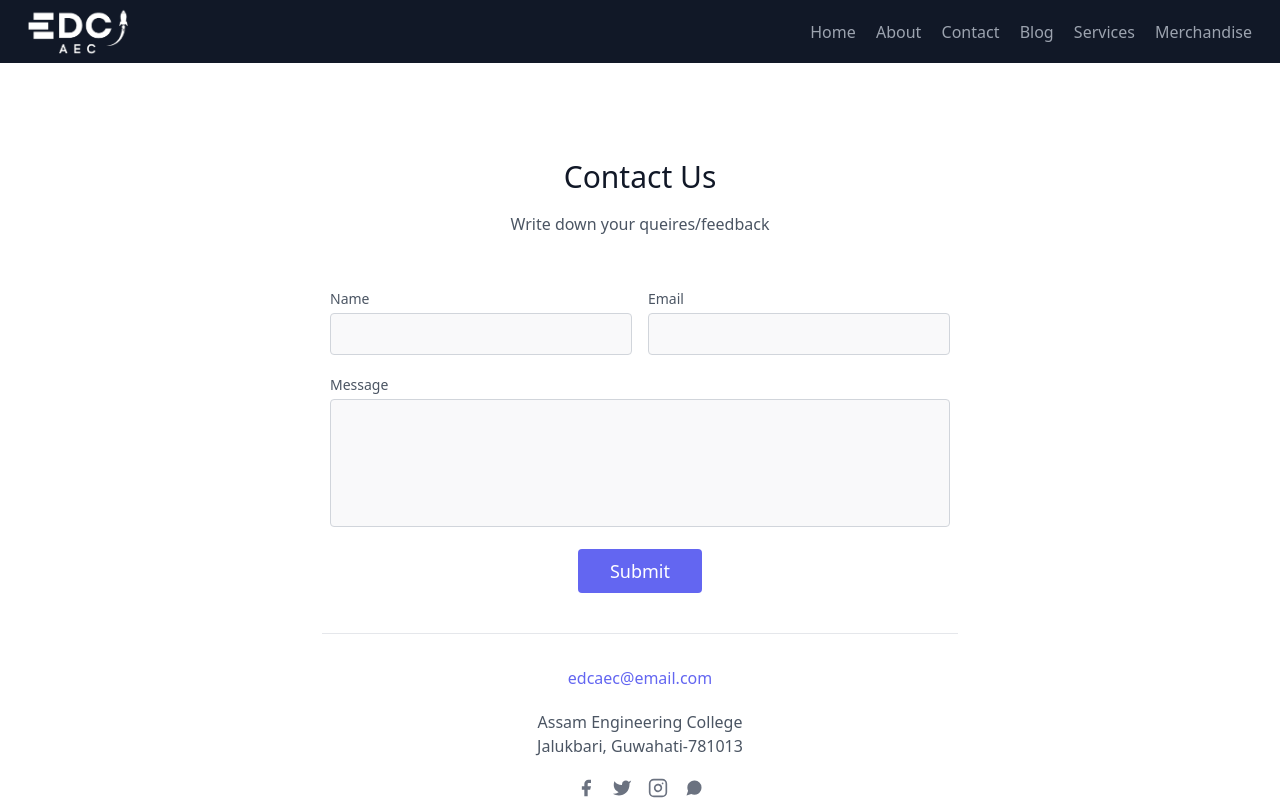
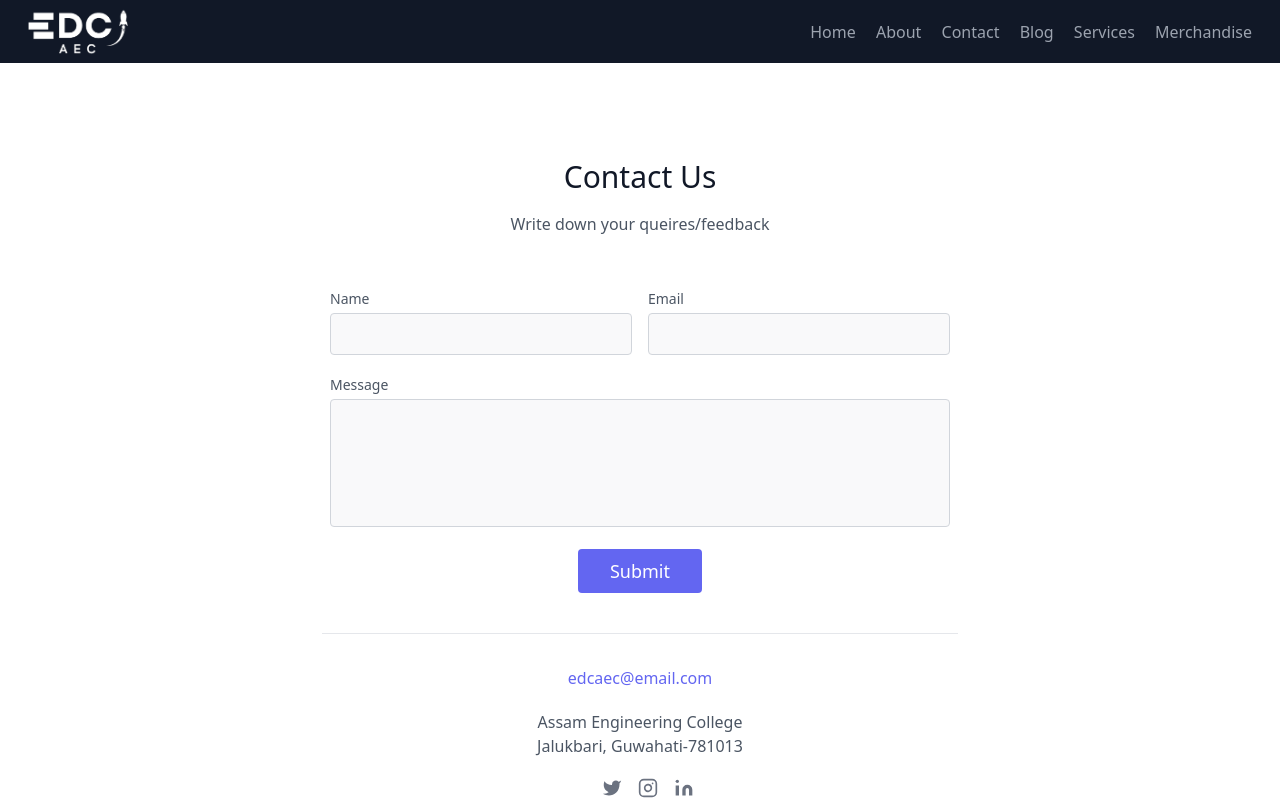
Before and after one commit to prandeep10/edc-aec, a plain HTML site: page contact.html in a window 1280 px wide. Shown: the top 800 px of the page. Drawn offline with nearby package versions, Linux system fonts and the light colour scheme.

Commit message:
Add files via upload

```diff
--- a/contact.html
+++ b/contact.html
@@ -73,26 +73,24 @@
               <br>Jalukbari, Guwahati-781013
             </p>
             <span class="inline-flex">
-              <a class="text-gray-500">
-                <svg fill="currentColor" stroke-linecap="round" stroke-linejoin="round" stroke-width="2" class="w-5 h-5" viewBox="0 0 24 24">
-                  <path d="M18 2h-3a5 5 0 00-5 5v3H7v4h3v8h4v-8h3l1-4h-4V7a1 1 0 011-1h3z"></path>
-                </svg>
-              </a>
-              <a class="ml-4 text-gray-500">
+              <a class="ml-4 text-gray-500" href="https://www.facebook.com/EdcAEC" target="_blank">
                 <svg fill="currentColor" stroke-linecap="round" stroke-linejoin="round" stroke-width="2" class="w-5 h-5" viewBox="0 0 24 24">
                   <path d="M23 3a10.9 10.9 0 01-3.14 1.53 4.48 4.48 0 00-7.86 3v1A10.66 10.66 0 013 4s-4 9 5 13a11.64 11.64 0 01-7 2c9 5 20 0 20-11.5a4.5 4.5 0 00-.08-.83A7.72 7.72 0 0023 3z"></path>
                 </svg>
               </a>
-              <a class="ml-4 text-gray-500">
+              <a class="ml-4 text-gray-500" href="https://www.instagram.com/edc_aec/" target="_blank">
                 <svg fill="none" stroke="currentColor" stroke-linecap="round" stroke-linejoin="round" stroke-width="2" class="w-5 h-5" viewBox="0 0 24 24">
                   <rect width="20" height="20" x="2" y="2" rx="5" ry="5"></rect>
                   <path d="M16 11.37A4 4 0 1112.63 8 4 4 0 0116 11.37zm1.5-4.87h.01"></path>
                 </svg>
               </a>
-              <a class="ml-4 text-gray-500">
-                <svg fill="currentColor" stroke-linecap="round" stroke-linejoin="round" stroke-width="2" class="w-5 h-5" viewBox="0 0 24 24">
-                  <path d="M21 11.5a8.38 8.38 0 01-.9 3.8 8.5 8.5 0 01-7.6 4.7 8.38 8.38 0 01-3.8-.9L3 21l1.9-5.7a8.38 8.38 0 01-.9-3.8 8.5 8.5 0 014.7-7.6 8.38 8.38 0 013.8-.9h.5a8.48 8.48 0 018 8v.5z"></path>
-                </svg>
+              <a class="ml-4 text-gray-500" href="https://www.linkedin.com/company/entrepreneurship-development-cell-assam-engineering-college/mycompany/" target="_blank">
+                <svg fill="currentColor" stroke="currentColor" stroke-linecap="round" stroke-linejoin="round"
+                stroke-width="0" class="w-5 h-5" viewBox="0 0 24 24">
+                <path stroke="none"
+                  d="M16 8a6 6 0 016 6v7h-4v-7a2 2 0 00-2-2 2 2 0 00-2 2v7h-4v-7a6 6 0 016-6zM2 9h4v12H2z"></path>
+                <circle cx="4" cy="4" r="2" stroke="none"></circle>
+              </svg>
               </a>
             </span>
           </div>
```
Also changed, not shown: services.html (+1 -1 lines).
